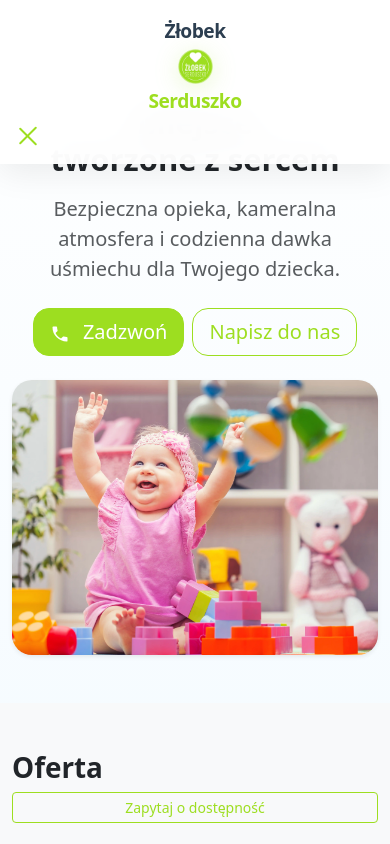
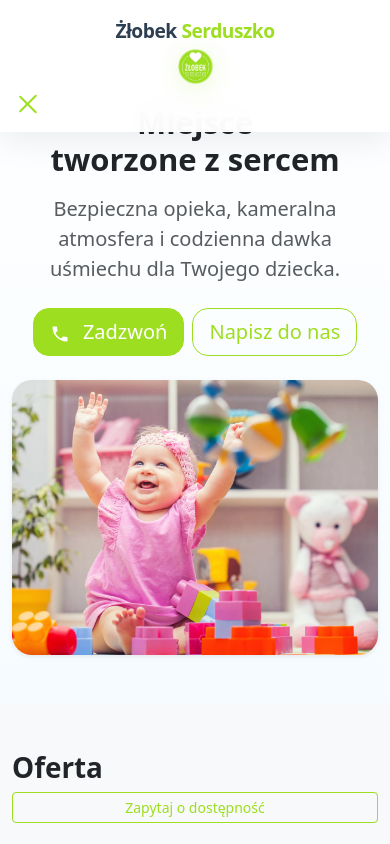
Before and after one commit to cantomordko/zlobekserduszko, a plain HTML site: page index.html in a window 390 px wide. Shown: the top 844 px of the page. Drawn offline with nearby package versions, Linux system fonts and the light colour scheme.

Commit message:
Fix: Layout logo mobilnego - tekst w jednej linii, logo pod spodem
- Zmieniono układ mobile: 'Żłobek Serduszko' w jednej linii, logo poniżej
- Dodano brand-text-container dla grupowania tekstów
- Zachowano wyśrodkowanie (bez zmian)
- Układ mobile: poziomy tekst -> pionowo logo pod spodem
- Zaktualizowano wszystkie pliki HTML z nową strukturą
- Responsywne zachowanie dla wszystkich stron

```diff
--- a/css/style.css
+++ b/css/style.css
@@ -306,7 +306,7 @@ body {
 		display: none;
 	}
 
-	/* Show mobile logo between brand text */
+	/* Show mobile logo below brand text */
 	.mobile-logo {
 		display: block;
 		margin: 0 auto;
@@ -327,11 +327,17 @@ body {
 		width: 100%;
 	}
 
-	/* Stack brand elements vertically on mobile */
+	/* Brand text container - keep texts in one line */
+	.brand-text-container {
+		display: flex;
+		justify-content: center;
+		align-items: center;
+		gap: 0.3rem;
+		text-align: center;
+	}
+
 	.brand-text, .brand-accent {
-		display: block;
-		text-align: center;
-		width: 100%;
+		display: inline;
 	}
 
 	/* Center the entire navbar brand area */
--- a/index.html
+++ b/index.html
@@ -21,11 +21,13 @@
     <nav class="navbar navbar-expand-lg fixed-top modern-navbar" id="mainNavbar">
         <div class="container position-relative">
             <a class="navbar-brand modern-brand" href="#">
-                <span class="brand-text">Żłobek</span>
+                <div class="brand-text-container">
+                    <span class="brand-text">Żłobek</span>
+                    <span class="brand-accent">Serduszko</span>
+                </div>
                 <div class="navbar-logo mobile-logo">
                     <img src="assets/img/logo.webp?v=1" alt="Żłobek Serduszko" class="logo-img">
                 </div>
-                <span class="brand-accent">Serduszko</span>
             </a>
             <div class="navbar-logo desktop-logo">
                 <img src="assets/img/logo.webp?v=1" alt="Żłobek Serduszko" class="logo-img">
```
Also changed, not shown: cennik.html (+4 -2 lines), faq-cennik.html (+4 -2 lines), faq.html (+4 -2 lines), o-nas.html (+4 -2 lines), plan-dnia.html (+4 -2 lines), pliki.html (+4 -2 lines).
